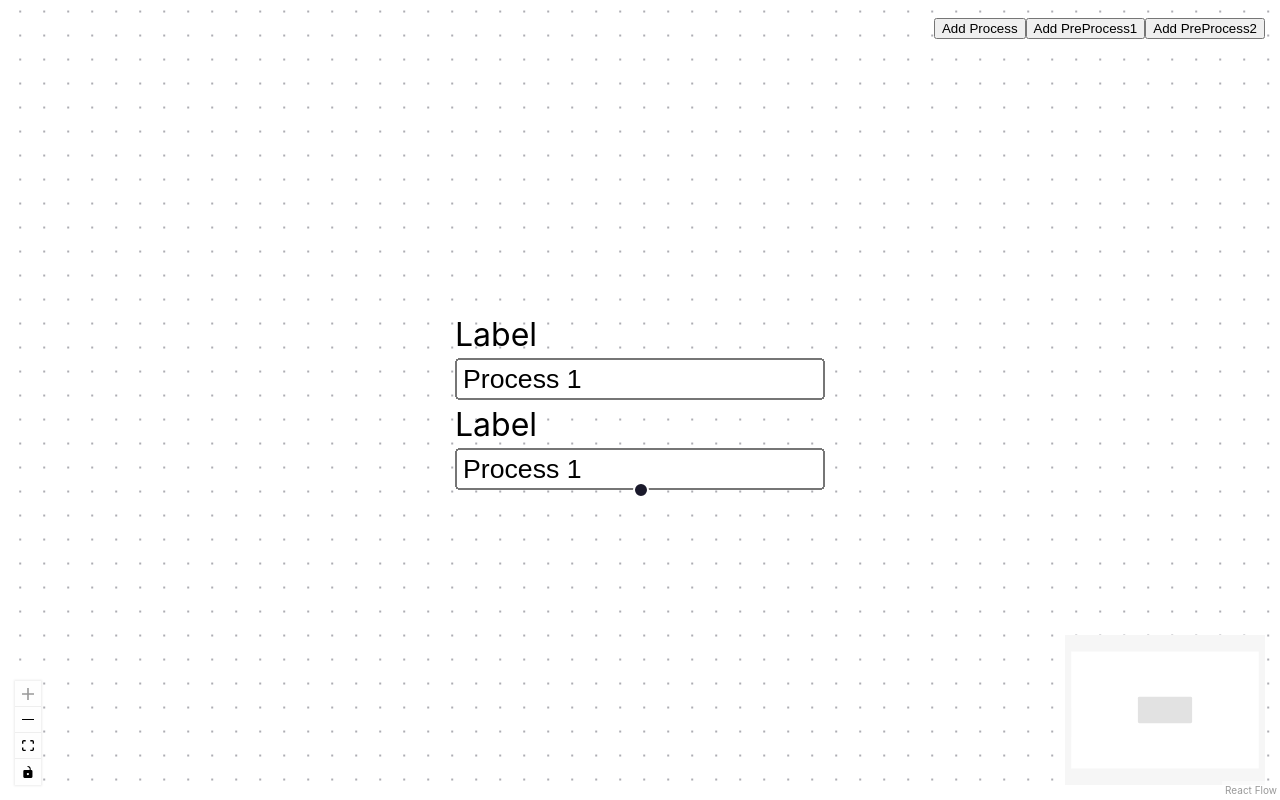
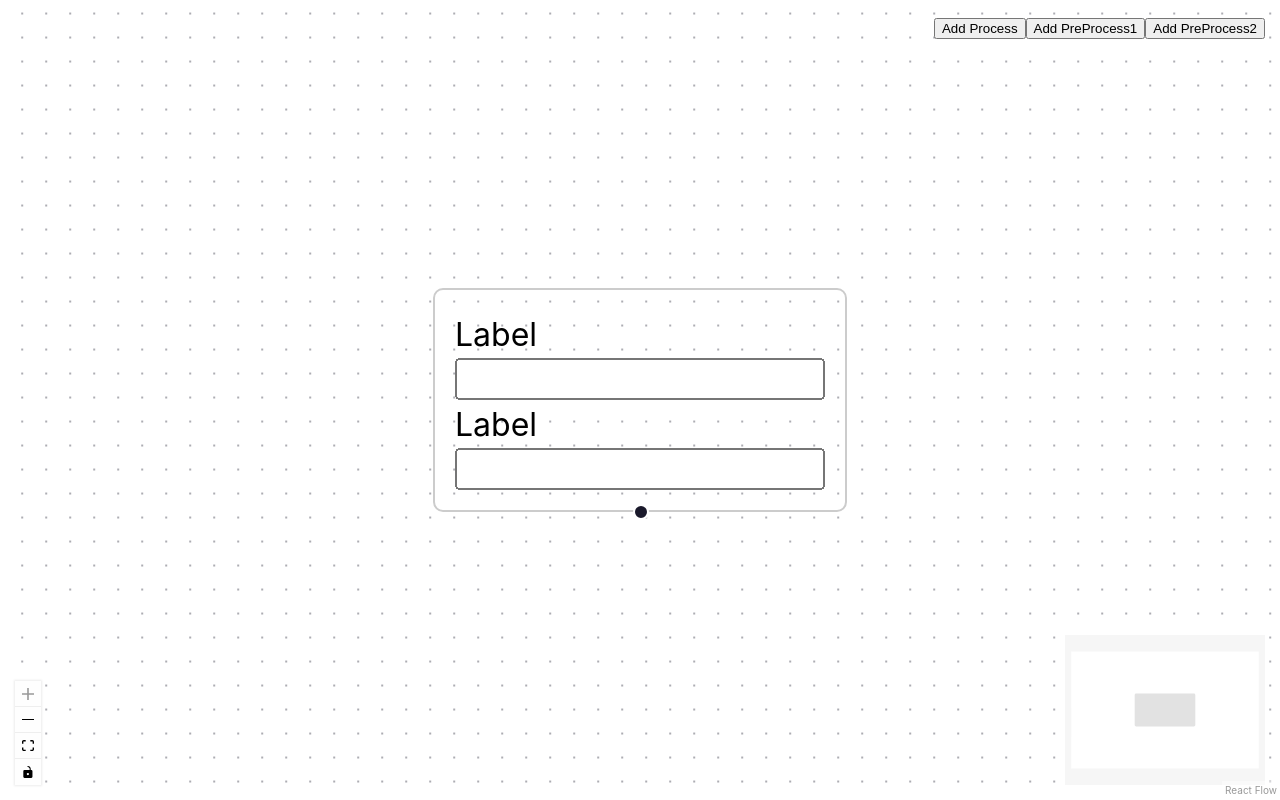
Before and after one commit to SancheSLozovoy/react-flow-app, a React (Vite) app: page / in a window 1280 px wide. Both pictures are taken after a click on the button "Add Process". Built offline with nearby package versions, Linux system fonts and the light colour scheme.

Commit message:
style: add node styles

```diff
--- /dev/null
+++ b/src/entities/PreProcess/ui/PreProcess.css
@@ -0,0 +1,5 @@
+.text-updater-node{
+    border: 1px solid #ccc;
+    border-radius: 5px;
+    padding: 10px;
+}
--- a/src/entities/PreProcess/ui/PreProcess.tsx
+++ b/src/entities/PreProcess/ui/PreProcess.tsx
@@ -1,6 +1,8 @@
 import React, { useCallback } from 'react';
 import { Handle, Position } from '@xyflow/react';
 import { PreProcessNodeProps } from '../model/types';
+import './PreProcess.css'
+
 
 const PreProcess: React.FC<PreProcessNodeProps> = ({ data, isConnectable }) => {
     const onChange = useCallback((evt: React.ChangeEvent<HTMLInputElement>) => {
--- a/src/features/addProcess/addProcess.tsx
+++ b/src/features/addProcess/addProcess.tsx
@@ -5,7 +5,7 @@ export const addProcess = (nodes: Node[], setNodes: (nodes: Node[]) => void, nod
         id: `process-${nodeId}`,
         type: 'textUpdater',
         position: { x: Math.random() * 400, y: Math.random() * 400 },
-        data: { text: `Process ${nodeId}` },
+        data: { value: {} },
     };
 
     setNodes([...nodes, newNode]);
--- a/src/widgets/Flow/Flow.tsx
+++ b/src/widgets/Flow/Flow.tsx
@@ -1,4 +1,4 @@
-import React, { useCallback, useState } from 'react';
+import { useCallback, useState } from 'react';
 import {
     ReactFlow,
     MiniMap,
@@ -62,7 +62,7 @@ export default function App() {
                 <Panel position="top-right">
                     <button onClick={handleAddProcess}>Add Process</button>
                     <button onClick={handleAddPreProcess}>Add PreProcess1</button>
-                    <button>Add PreProcess2</button>
+                    <button onClick={handleAddPreProcess}>Add PreProcess2</button>
                 </Panel>
             </ReactFlow>
         </div>
```
